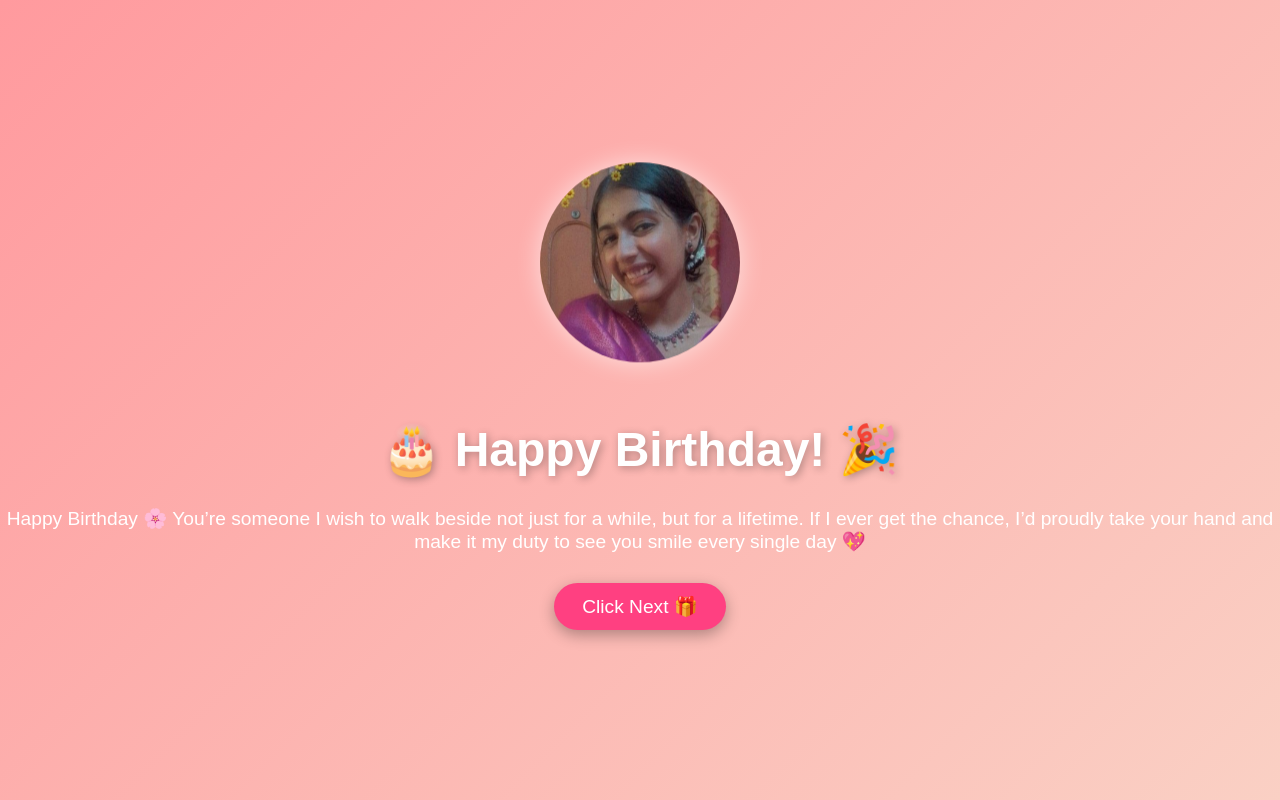
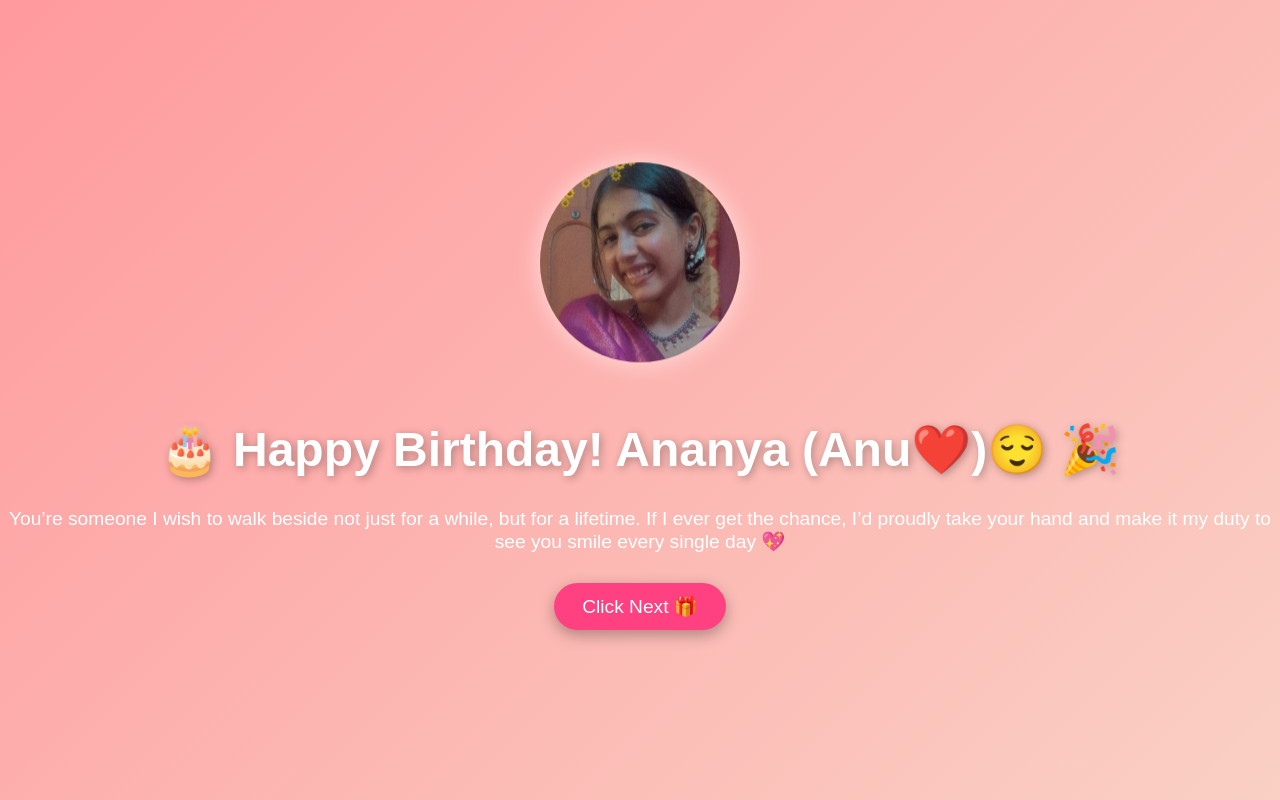
Before and after one commit to 735896/Birthday-page3.0, a plain HTML site: page index.html in a window 1280 px wide. Drawn offline with Linux system fonts and the light colour scheme.

Commit message:
Update birthday message and add recipient's name

```diff
--- a/index.html
+++ b/index.html
@@ -64,8 +64,8 @@
 </head>
 <body>
   <img src="finall_birthday.png" alt="birthday">
-  <h1>🎂 Happy Birthday! 🎉</h1>
-  <p>Happy Birthday 🌸
+  <h1>🎂 Happy Birthday! Ananya (Anu❤️)😌 🎉</h1>
+  <p>
 You’re someone I wish to walk beside  not just for a while, but for a lifetime.
 If I ever get the chance, I’d proudly take your hand and make it my duty to see you smile every single day 💖</p>
   <a href="gallery.html" class="btn"> Click Next 🎁</a>
```
